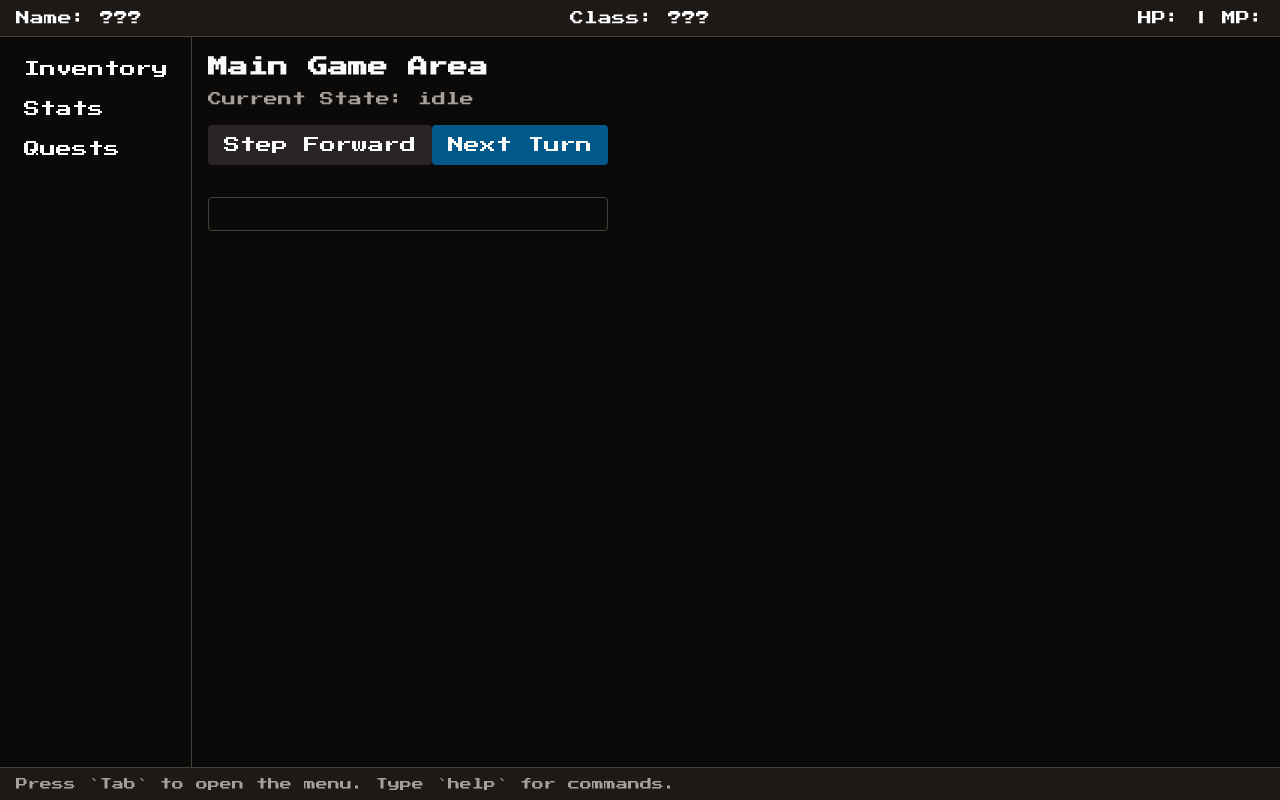
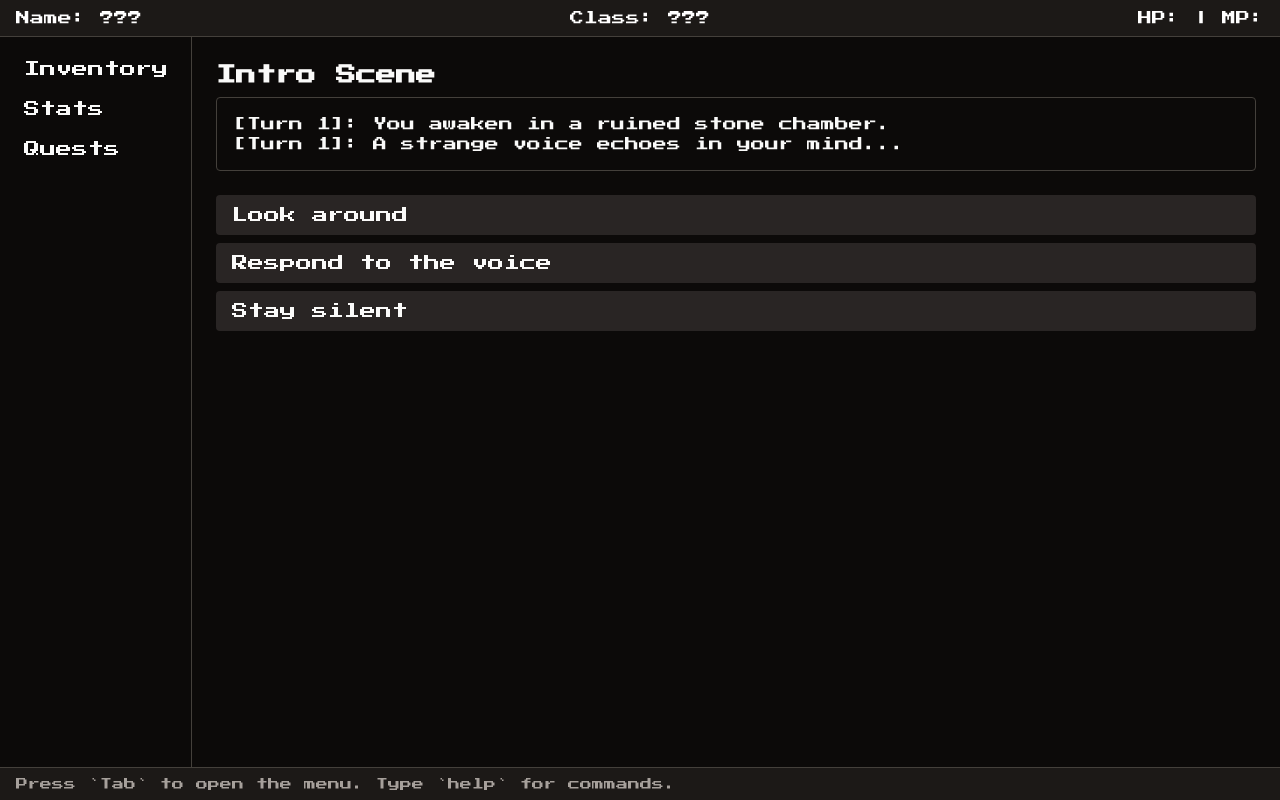
Before and after one commit to DaBurgermeista/caford-rewrite, a Next.js app in the folder caford-chronicles-rewrite/: page /Game in a window 1280 px wide. Built offline with nearby package versions, Linux system fonts and the light colour scheme.

Commit message:
feat: add IntroScene with reusable GameChoiceButton componenet and game state integration

```diff
--- /dev/null
+++ b/caford-chronicles-rewrite/src/components/GameUI/GameChoiceButton.tsx
@@ -0,0 +1,22 @@
+// components/GameUI/GameChoiceButton.tsx
+
+type GameChoiceButtonProps = {
+  label: string;
+  value: string;
+  onSelect: (value: string) => void;
+};
+
+export default function GameChoiceButton({
+  label,
+  value,
+  onSelect,
+}: GameChoiceButtonProps) {
+  return (
+    <button
+      onClick={() => onSelect(value)}
+      className="px-4 py-2 bg-stone-800 hover:bg-stone-700 rounded w-full text-left transition-colors duration-150"
+    >
+      {label}
+    </button>
+  );
+}
--- /dev/null
+++ b/caford-chronicles-rewrite/src/components/GameUI/IntroScene.tsx
@@ -0,0 +1,48 @@
+"use client";
+
+import { useGameStore } from "@/store/gameStore";
+import GameChoiceButton from "./GameChoiceButton";
+
+export default function IntroScene() {
+  const { state, setState, addLog, nextTurn } = useGameStore();
+
+  const handleChoice = (choice: string) => {
+    addLog(`You chose: ${choice}`);
+
+    switch (choice) {
+      case "look":
+        addLog("Your eyes adjust. Crumbling stone walls... no exits.");
+        break;
+      case "voice":
+        addLog("The voice responds: 'Finally, you're awake.'");
+        break;
+      case "silent":
+        addLog("You remain still. The silence stretches thin.");
+        break;
+    }
+
+    nextTurn();
+  };
+
+  if (state !== "waitingForInput") return null;
+
+  return (
+    <div className="mt-4 space-y-2">
+      <GameChoiceButton
+        label="Look around"
+        value="look"
+        onSelect={handleChoice}
+      />
+      <GameChoiceButton
+        label="Respond to the voice"
+        value="voice"
+        onSelect={handleChoice}
+      />
+      <GameChoiceButton
+        label="Stay silent"
+        value="silent"
+        onSelect={handleChoice}
+      />
+    </div>
+  );
+}
--- a/caford-chronicles-rewrite/src/components/GameUI/MainArea.tsx
+++ b/caford-chronicles-rewrite/src/components/GameUI/MainArea.tsx
@@ -1,42 +1,27 @@
 import { useGameStore } from "@/store/gameStore";
+import IntroScene from "./IntroScene";
 
 export default function MainArea() {
   const { log, addLog, state, nextTurn, setState } = useGameStore();
 
+  // Starting Game Loop
+  if (state === "idle") {
+    setState("waitingForInput");
+    addLog("You awaken in a ruined stone chamber.");
+    addLog("A strange voice echoes in your mind...");
+  }
+
   return (
-    <div className="p-4">
-      <h2 className="text-xl font-bold mb-2">Main Game Area</h2>
-      <p className="text-sm text-muted-foreground mb-4">
-        Current State: {state}
-      </p>
+    <main className="flex-1 p-6 overflow-y-auto font-vt">
+      <h2 className="text-xl font-bold mb-2">Intro Scene</h2>
 
-      <div className="space-y-2">
-        <button
-          onClick={() => {
-            addLog("You step into the shadows.");
-            setState("narrating");
-          }}
-          className="px-4 py-2 bg-stone-800 rounded hover:bg-stone-700"
-        >
-          Step Forward
-        </button>
-
-        <button
-          onClick={() => {
-            addLog("You prepare for the next turn.");
-            nextTurn();
-          }}
-          className="px-4 py-2 bg-sky-800 rounded hover:bg-sky-700"
-        >
-          Next Turn
-        </button>
-      </div>
-
-      <div className="mt-6 bg-stone-950 p-4 rounded max-h-64 overflow-y-auto text-sm font-mono border border-stone-700">
+      <div className="mb-6 bg-stone-950 p-4 rounded max-h-64 overflow-y-auto text-sm border border-stone-700">
         {log.map((line, i) => (
           <p key={i}>{line}</p>
         ))}
       </div>
-    </div>
+
+      <IntroScene />
+    </main>
   );
 }
```
